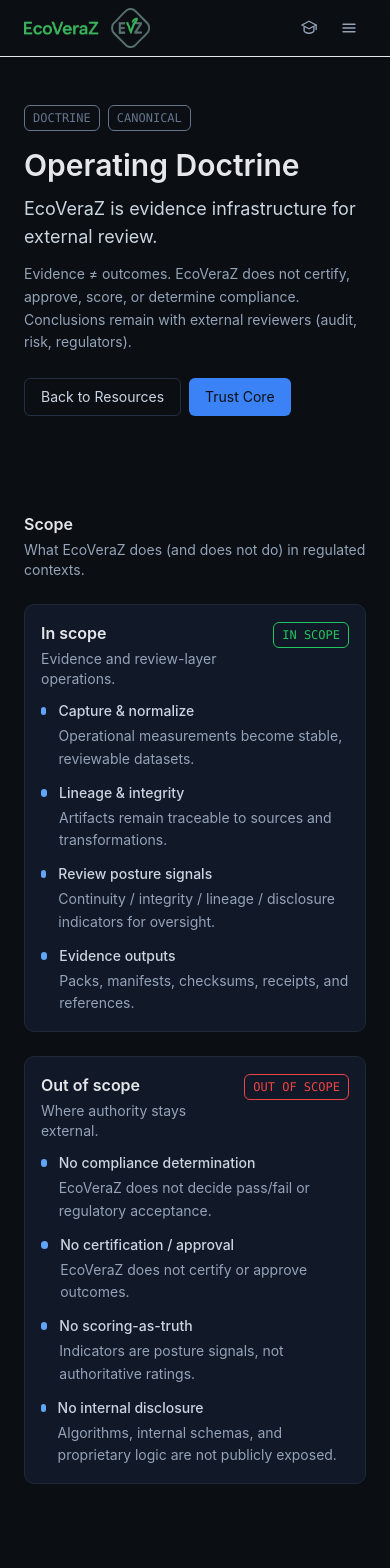
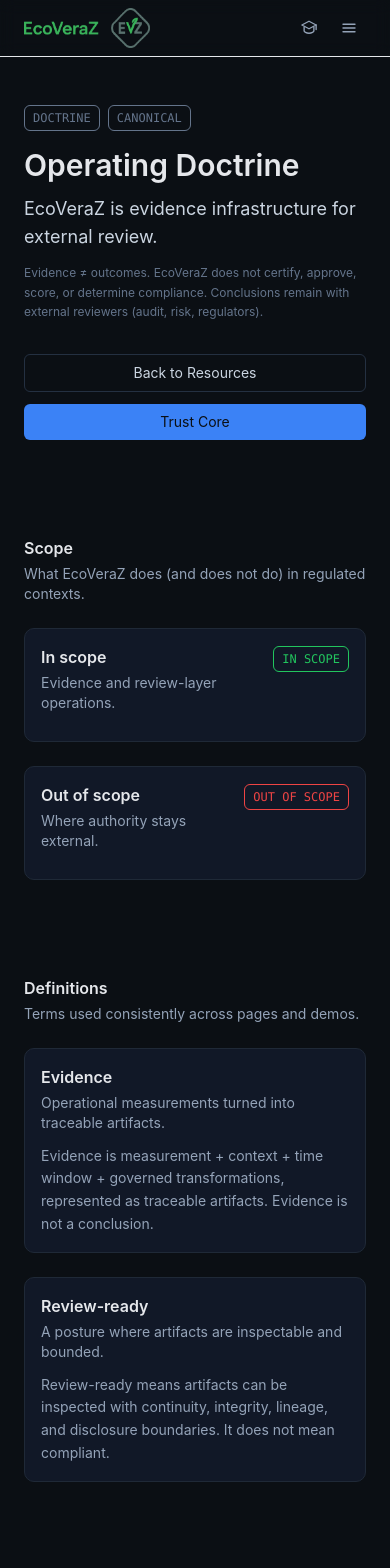
Before and after one commit to AbrahamBollarapu/ecoveraz-public-website, a Next.js app: page /doctrine in a window 390 px wide. Shown: the top 1568 px of the page. Built offline with nearby package versions, Linux system fonts and the light colour scheme.

Commit message:
feat: doctrine page mobile+tablet executive pass

```diff
--- a/app/doctrine/page.tsx
+++ b/app/doctrine/page.tsx
@@ -19,6 +19,7 @@
 export default function DoctrinePage() {
   return (
     <>
+      {/* Hero */}
       <Section>
         <Grid>
           <div className="md:col-span-8">
@@ -31,18 +32,23 @@
               </StatusBadge>
             </div>
 
-            <h1 className="mt-4 text-3xl font-semibold">Operating Doctrine</h1>
+            <h1 className="mt-4 text-3xl font-semibold text-text-100">
+              Operating Doctrine
+            </h1>
 
             <p className="mt-3 text-lg text-text-200">
               EcoVeraZ is evidence infrastructure for external review.
             </p>
 
-            <p className="mt-3 text-sm text-text-300 leading-relaxed">
-              Evidence ≠ outcomes. EcoVeraZ does not certify, approve, score, or determine compliance.
-              Conclusions remain with external reviewers (audit, risk, regulators).
+            {/* Mobile demotion of boundary language */}
+            <p className="mt-3 text-xs text-text-400 md:text-sm md:text-text-300 leading-relaxed">
+              Evidence ≠ outcomes. EcoVeraZ does not certify, approve, score, or
+              determine compliance. Conclusions remain with external reviewers
+              (audit, risk, regulators).
             </p>
 
-            <div className="mt-6 flex flex-wrap gap-2">
+            {/* Mobile CTA spacing */}
+            <div className="mt-8 flex flex-col gap-3 sm:flex-row sm:gap-2">
               <LinkButton href="/resources" variant="secondary">
                 Back to Resources
               </LinkButton>
@@ -54,20 +60,21 @@
         </Grid>
       </Section>
 
-      <Section title="Scope" subtitle="What EcoVeraZ does (and does not do) in regulated contexts.">
+      {/* Scope */}
+      <Section
+        title="Scope"
+        subtitle="What EcoVeraZ does (and does not do) in regulated contexts."
+      >
         <Grid>
           <div className="md:col-span-12 grid gap-6 md:grid-cols-2">
             <Card>
               <CardHeader
                 title="In scope"
                 subtitle="Evidence and review-layer operations."
-                right={
-                  <StatusBadge tone="good" mono>
-                    IN SCOPE
-                  </StatusBadge>
-                }
+                right={<StatusBadge tone="good" mono>IN SCOPE</StatusBadge>}
               />
-              <div className="space-y-3">
+              {/* Hide dense bullets on mobile */}
+              <div className="mt-2 space-y-3 hidden md:block">
                 <Bullet title="Capture & normalize" body="Operational measurements become stable, reviewable datasets." />
                 <Bullet title="Lineage & integrity" body="Artifacts remain traceable to sources and transformations." />
                 <Bullet title="Review posture signals" body="Continuity / integrity / lineage / disclosure indicators for oversight." />
@@ -79,39 +86,41 @@
               <CardHeader
                 title="Out of scope"
                 subtitle="Where authority stays external."
-                right={
-                  <StatusBadge tone="bad" mono>
-                    OUT OF SCOPE
-                  </StatusBadge>
-                }
+                right={<StatusBadge tone="bad" mono>OUT OF SCOPE</StatusBadge>}
               />
-              <div className="space-y-3">
+              <div className="mt-2 space-y-3 hidden md:block">
                 <Bullet title="No compliance determination" body="EcoVeraZ does not decide pass/fail or regulatory acceptance." />
                 <Bullet title="No certification / approval" body="EcoVeraZ does not certify or approve outcomes." />
                 <Bullet title="No scoring-as-truth" body="Indicators are posture signals, not authoritative ratings." />
-                <Bullet title="No internal disclosure" body="Algorithms, internal schemas, and proprietary logic are not publicly exposed." />
+                <Bullet title="No internal disclosure" body="Algorithms, schemas, and proprietary logic are not exposed." />
               </div>
             </Card>
           </div>
         </Grid>
       </Section>
 
-      <Section title="Definitions" subtitle="Terms used consistently across pages and demos.">
+      {/* Definitions */}
+      <Section
+        title="Definitions"
+        subtitle="Terms used consistently across pages and demos."
+      >
         <Grid>
           <div className="md:col-span-12 grid gap-6 md:grid-cols-2">
             <Card>
               <CardHeader title="Evidence" subtitle="Operational measurements turned into traceable artifacts." />
               <div className="text-sm text-text-300 leading-relaxed">
-                Evidence is measurement + context + time window + governed transformations, represented as
-                traceable artifacts. Evidence is not a conclusion.
+                Evidence is measurement + context + time window + governed
+                transformations, represented as traceable artifacts. Evidence is
+                not a conclusion.
               </div>
             </Card>
 
             <Card>
               <CardHeader title="Review-ready" subtitle="A posture where artifacts are inspectable and bounded." />
               <div className="text-sm text-text-300 leading-relaxed">
-                Review-ready means artifacts can be inspected with continuity, integrity, lineage, and
-                disclosure boundaries. It does not mean compliant.
+                Review-ready means artifacts can be inspected with continuity,
+                integrity, lineage, and disclosure boundaries. It does not mean
+                compliant.
               </div>
             </Card>
           </div>
```
